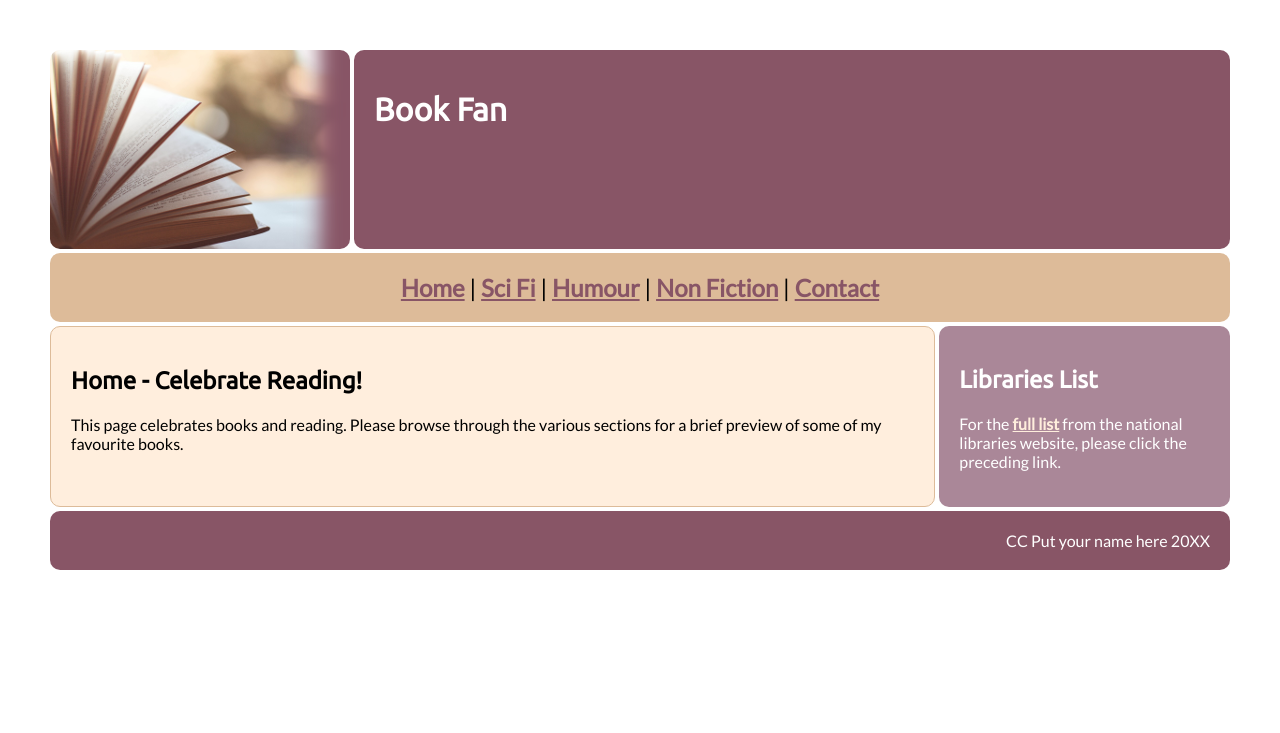
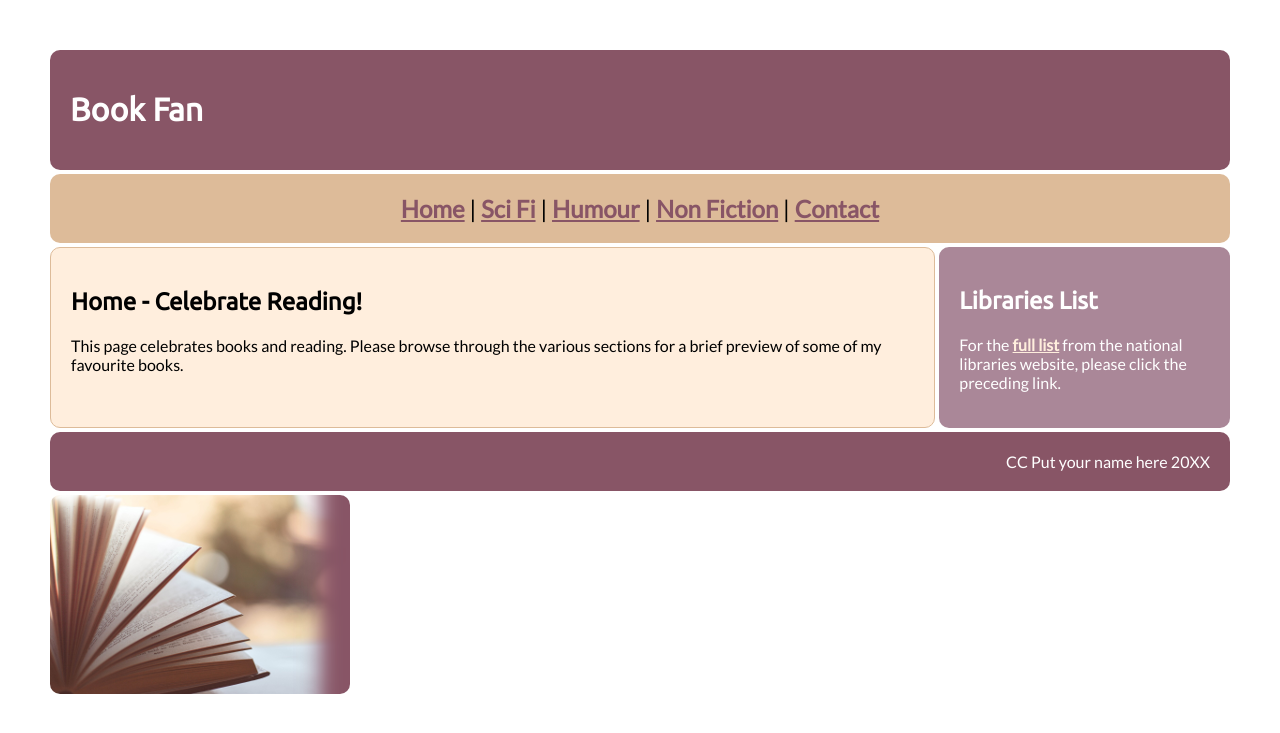
Before and after one commit to maxboundy/Level_2, a PHP site: page / in a window 1280 px wide. Shown: the top 733 px of the page. Run offline with PHP 8.4, Linux system fonts and the light colour scheme.

Commit message:
Update bookstyle.css

```diff
--- a/bookstyle.css
+++ b/bookstyle.css
@@ -13,7 +13,7 @@ body {
     grid-template-columns: 300px 2fr 1fr;
     grid-template-rows: auto;
     grid-template-areas:
-        "logo banner banner"
+        "banner banner banner"
         "nav nav nav"
         "main main side"
         "footer footer footer";
```
